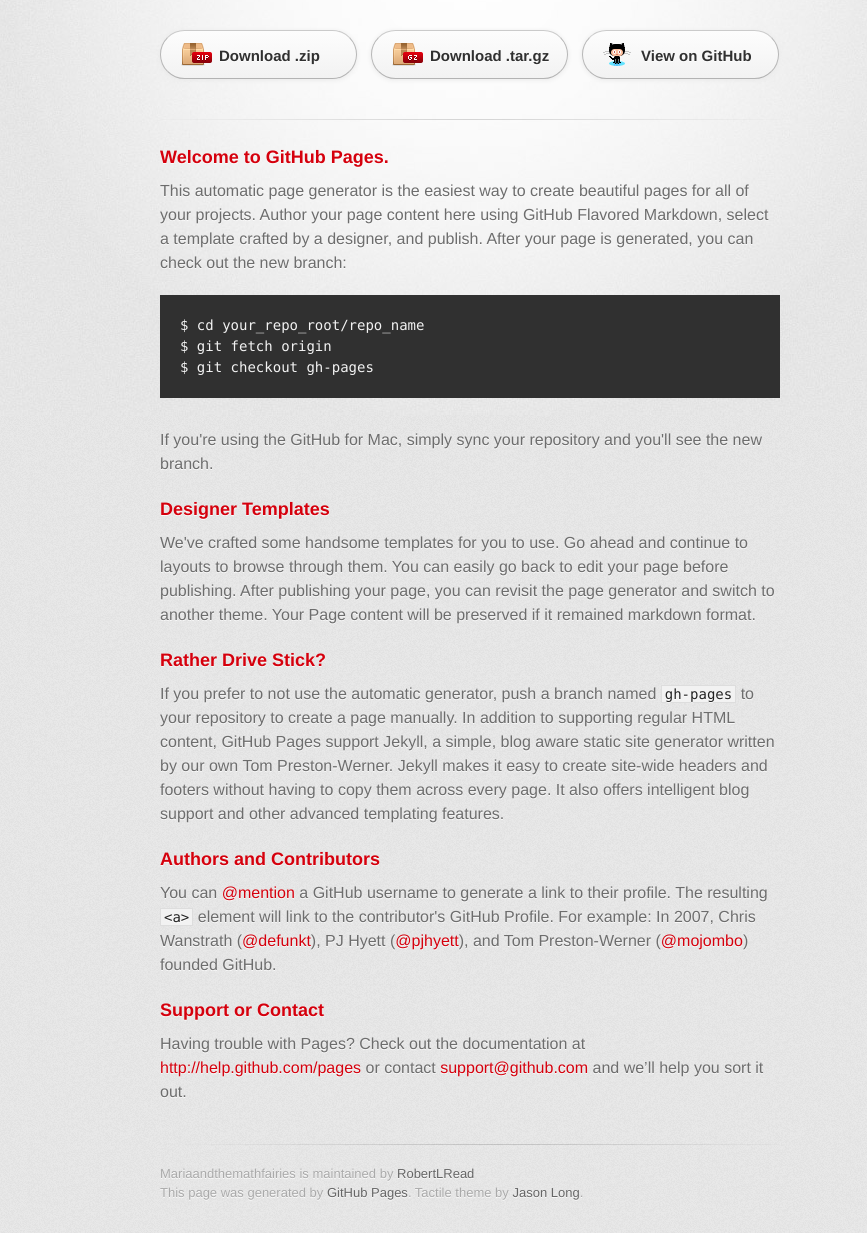
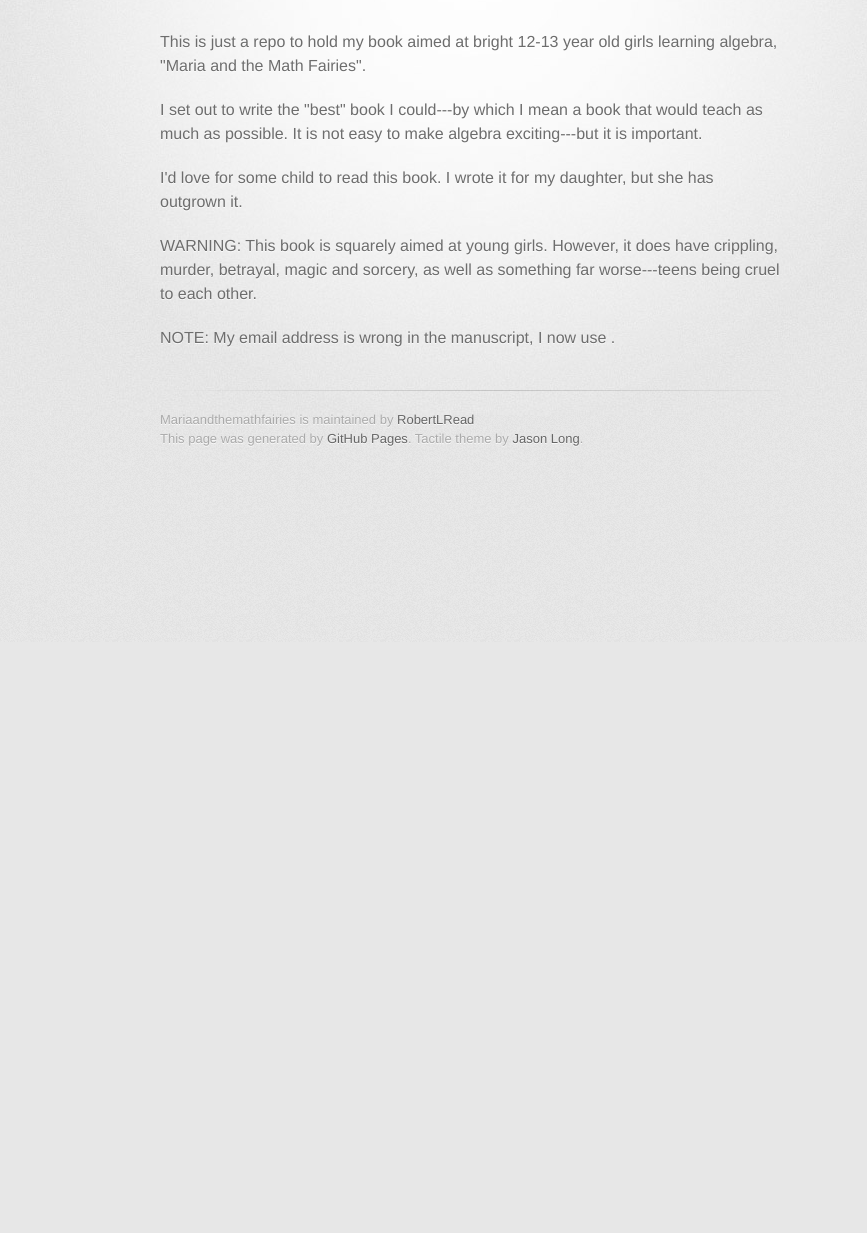
Before and after one commit to RobertLRead/MariaAndTheMathFairies, a plain HTML site: page index.html in a window 1280 px wide. Shown: the part 158-1391 px from the top of the page, without its empty margins (170-1037 px from the left). After the commit the page ends 800 px from the top, so only its background shows below. Drawn offline with Linux system fonts and the light colour scheme; a web font is replaced by a local one.

Commit message:
trying to make this look good

```diff
--- a/index.html
+++ b/index.html
@@ -18,50 +18,20 @@
       <div class="inner">
 
         <header>
-          <h1>Mariaandthemathfairies</h1>
+          <h1>Maria and the Math Fairies</h1>
           <h2>This is just a repo to hold my book aimed at bright 12-13 year old girls learning algebra, &quot;Maria and the Math Fairies&quot;.</h2>
         </header>
 
-        <section id="downloads" class="clearfix">
-          <a href="https://github.com/RobertLRead/MariaAndTheMathFairies/zipball/master" id="download-zip" class="button"><span>Download .zip</span></a>
-          <a href="https://github.com/RobertLRead/MariaAndTheMathFairies/tarball/master" id="download-tar-gz" class="button"><span>Download .tar.gz</span></a>
-          <a href="https://github.com/RobertLRead/MariaAndTheMathFairies" id="view-on-github" class="button"><span>View on GitHub</span></a>
-        </section>
+        <section id="main_content">
+<p>	This is just a repo to hold my book aimed at bright 12-13 year old girls learning algebra, "Maria and the Math Fairies".
 
-        <hr>
+<p> I set out to write the "best" book I could---by which I mean a book that would teach as much as possible. It is not easy to make algebra exciting---but it is important.
 
-        <section id="main_content">
-          <h3>
-<a name="welcome-to-github-pages" class="anchor" href="#welcome-to-github-pages"><span class="octicon octicon-link"></span></a>Welcome to GitHub Pages.</h3>
+<p> I'd love for some child to read this book. I wrote it for my daughter, but she has outgrown it.
 
-<p>This automatic page generator is the easiest way to create beautiful pages for all of your projects. Author your page content here using GitHub Flavored Markdown, select a template crafted by a designer, and publish. After your page is generated, you can check out the new branch:</p>
+<p> WARNING: This book is squarely aimed at young girls. However, it does have crippling, murder, betrayal, magic and sorcery, as well as something far worse---teens being cruel to each other.
 
-<pre><code>$ cd your_repo_root/repo_name
-$ git fetch origin
-$ git checkout gh-pages
-</code></pre>
-
-<p>If you're using the GitHub for Mac, simply sync your repository and you'll see the new branch.</p>
-
-<h3>
-<a name="designer-templates" class="anchor" href="#designer-templates"><span class="octicon octicon-link"></span></a>Designer Templates</h3>
-
-<p>We've crafted some handsome templates for you to use. Go ahead and continue to layouts to browse through them. You can easily go back to edit your page before publishing. After publishing your page, you can revisit the page generator and switch to another theme. Your Page content will be preserved if it remained markdown format.</p>
-
-<h3>
-<a name="rather-drive-stick" class="anchor" href="#rather-drive-stick"><span class="octicon octicon-link"></span></a>Rather Drive Stick?</h3>
-
-<p>If you prefer to not use the automatic generator, push a branch named <code>gh-pages</code> to your repository to create a page manually. In addition to supporting regular HTML content, GitHub Pages support Jekyll, a simple, blog aware static site generator written by our own Tom Preston-Werner. Jekyll makes it easy to create site-wide headers and footers without having to copy them across every page. It also offers intelligent blog support and other advanced templating features.</p>
-
-<h3>
-<a name="authors-and-contributors" class="anchor" href="#authors-and-contributors"><span class="octicon octicon-link"></span></a>Authors and Contributors</h3>
-
-<p>You can <a href="https://github.com/blog/821" class="user-mention">@mention</a> a GitHub username to generate a link to their profile. The resulting <code>&lt;a&gt;</code> element will link to the contributor's GitHub Profile. For example: In 2007, Chris Wanstrath (<a href="https://github.com/defunkt" class="user-mention">@defunkt</a>), PJ Hyett (<a href="https://github.com/pjhyett" class="user-mention">@pjhyett</a>), and Tom Preston-Werner (<a href="https://github.com/mojombo" class="user-mention">@mojombo</a>) founded GitHub.</p>
-
-<h3>
-<a name="support-or-contact" class="anchor" href="#support-or-contact"><span class="octicon octicon-link"></span></a>Support or Contact</h3>
-
-<p>Having trouble with Pages? Check out the documentation at <a href="http://help.github.com/pages">http://help.github.com/pages</a> or contact <a href="mailto:support@github.com">support@github.com</a> and we’ll help you sort it out.</p>
+<p> NOTE: My email address is wrong in the manuscript, I now use <mailto:read.robert@gmail.com>.
         </section>
 
         <footer>
```
